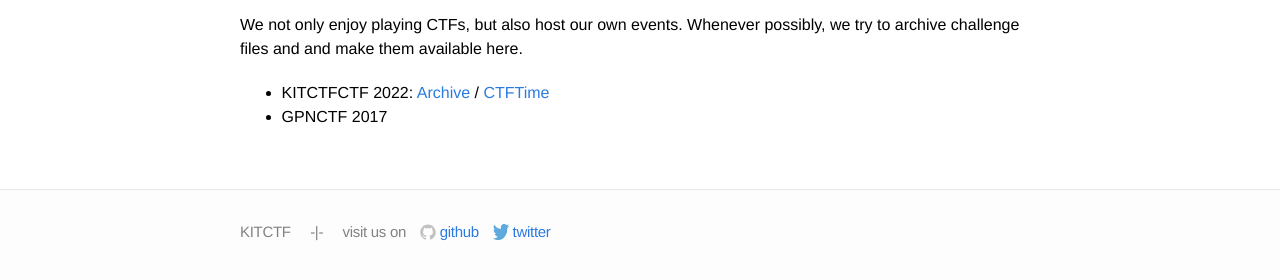
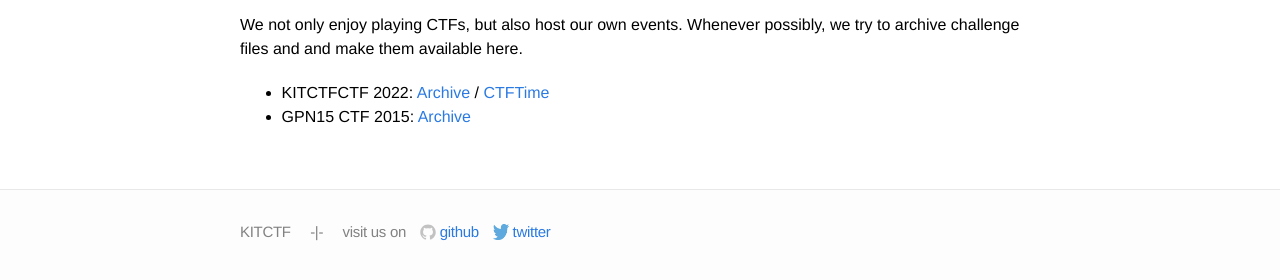
Before and after one commit to kitctf/www, a Jekyll site: the page built from events.md, in a window 1280 px wide. Shown: the part 161-441 px from the top of the page. Built offline with Jekyll 4.4.1, drawn with Linux system fonts in a browser that asks for light colours.

Commit message:
GPN CTF archive link

```diff
--- a/events.md
+++ b/events.md
@@ -8,4 +8,4 @@ We not only enjoy playing CTFs, but also host our own events.
 Whenever possibly, we try to archive challenge files and and make them available here.
 
  * KITCTFCTF 2022: [Archive](https://2022.ctf.kitctf.de/) / [CTFTime](https://ctftime.org/event/1810)
- * GPNCTF 2017
+ * GPN15 CTF 2015: [Archive](https://entropia.de/GPN15:Capture_the_Flag)
```
